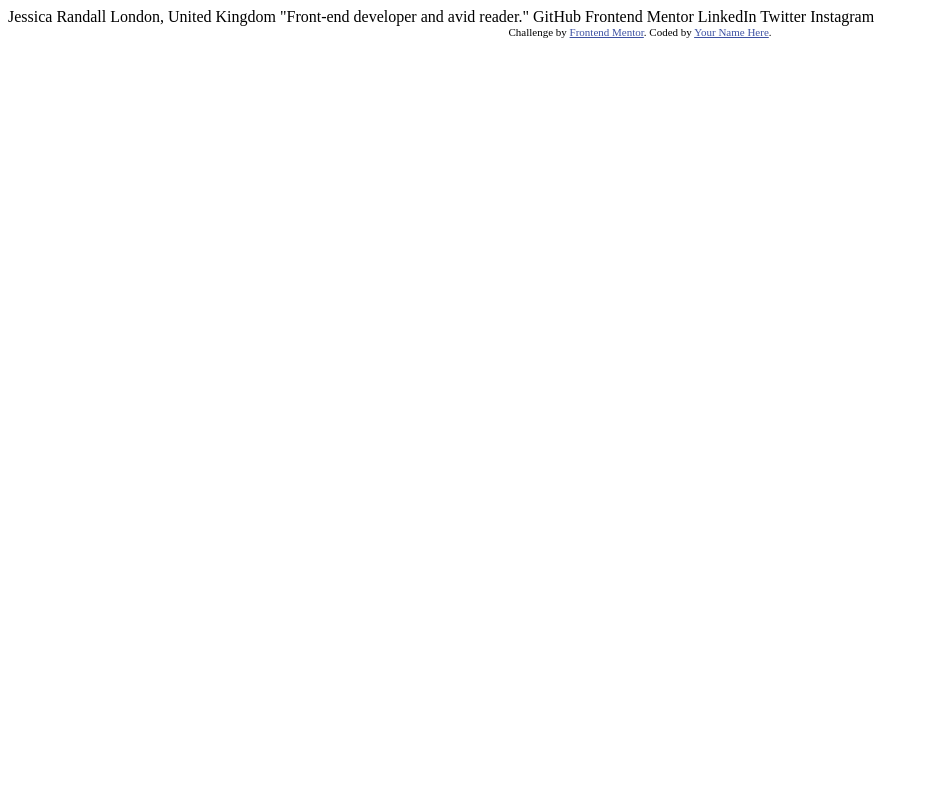
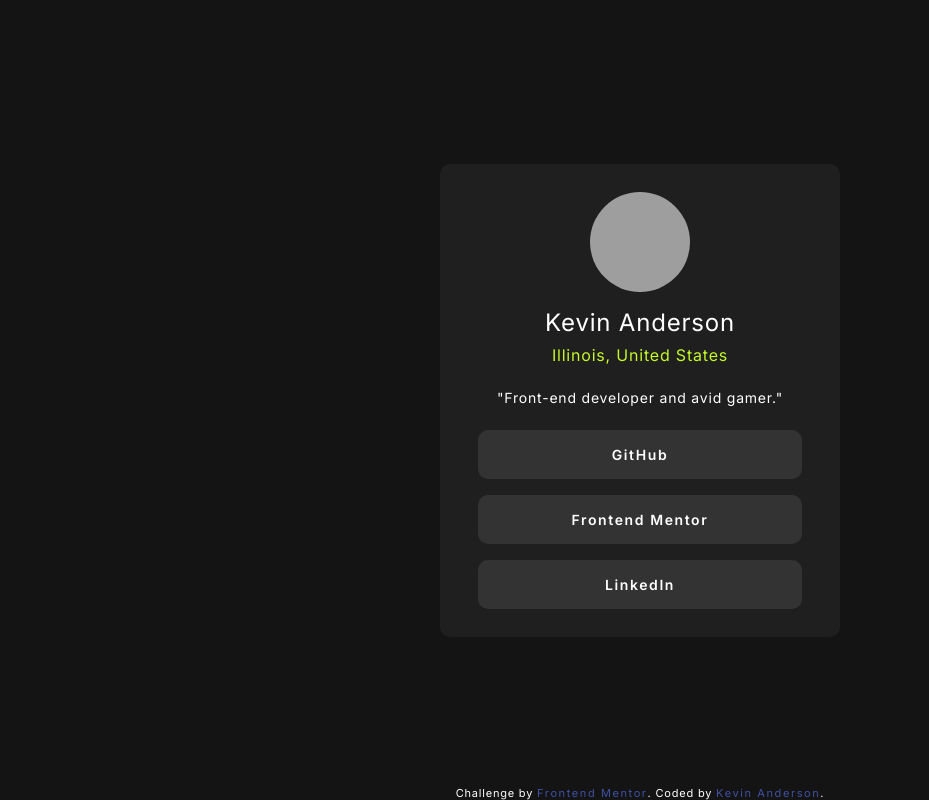
Before and after one commit to kevincanderson/FMLP003_social-links-profile-main, a plain HTML site: page index.html in a window 1280 px wide. Shown: the whole page, without its empty margins (0-929 px from the left). Drawn offline with Linux system fonts and the light colour scheme; grey boxes are pictures that could not be loaded.

Commit message:
Social Links v1 complete

```diff
--- a/index.html
+++ b/index.html
@@ -1,34 +1,51 @@
 <!DOCTYPE html>
 <html lang="en">
   <head>
-  <meta charset="UTF-8">
-  <meta name="viewport" content="width=device-width, initial-scale=1.0"> <!-- displays site properly based on user's device -->
+    <meta charset="UTF-8" />
+    <meta name="viewport" content="width=device-width, initial-scale=1.0" />
+    <!-- displays site properly based on user's device -->
+    <link rel="preconnect" href="https://fonts.googleapis.com" />
+    <link rel="preconnect" href="https://fonts.gstatic.com" crossorigin />
+    <link
+      href="https://fonts.googleapis.com/css2?family=Inter:ital,opsz,wght@0,14..32,100..900;1,14..32,100..900&display=swap"
+      rel="stylesheet"
+    />
 
-  <link rel="icon" type="image/png" sizes="32x32" href="./assets/images/favicon-32x32.png">
-
+    <link
+      rel="icon"
+      type="image/png"
+      sizes="32x32"
+      href="./assets/images/favicon-32x32.png"
+    />
+    <link rel="stylesheet" href="./style.css" />
     <title>Frontend Mentor | Social links profile</title>
-
-  <!-- Feel free to remove these styles or customise in your own stylesheet 👍 -->
-  <style>
-    .attribution { font-size: 11px; text-align: center; }
-    .attribution a { color: hsl(228, 45%, 44%); }
-  </style>
   </head>
   <body>
-
-  Jessica Randall
-  London, United Kingdom
-  "Front-end developer and avid reader."
-
-  GitHub
-  Frontend Mentor
-  LinkedIn
-  Twitter
-  Instagram
+    <div class="card">
+      <img
+        class="avatar"
+        src="https://avatars.githubusercontent.com/u/9544414"
+        alt="avatar"
+      />
+      <h1>Kevin Anderson</h1>
+      <h2>Illinois, United States</h2>
+      <p class="about-quote">"Front-end developer and avid gamer."</p>
+      <a href="https://github.com/kevincanderson" class="social-btn">GitHub</a>
+      <a
+        href="https://www.frontendmentor.io/profile/kevincanderson"
+        class="social-btn"
+        >Frontend Mentor</a
+      >
+      <a href="https://www.linkedin.com/in/andersonkc/" class="social-btn"
+        >LinkedIn</a
+      >
+    </div>
 
     <div class="attribution">
-    Challenge by <a href="https://www.frontendmentor.io?ref=challenge" target="_blank">Frontend Mentor</a>.
-    Coded by <a href="#">Your Name Here</a>.
+      Challenge by
+      <a href="https://www.frontendmentor.io?ref=challenge" target="_blank"
+        >Frontend Mentor</a
+      >. Coded by <a href="#">Kevin Anderson</a>.
     </div>
   </body>
 </html>
--- /dev/null
+++ b/style.css
@@ -0,0 +1,100 @@
+* {
+    box-sizing: border-box;
+    padding: 0;
+    margin: 0;
+}
+
+body {
+    background-color: hsl(0, 0%, 8%);
+    color: hsl(0, 0%, 100%);
+    display: flex;
+    justify-content: center;
+    align-items: center;
+    height: 100vh;
+    font-size: 14px;
+    font-family: "Inter", sans-serif;
+        letter-spacing: 0.05rem;
+}
+
+h1 {
+
+    font-size: 1.5rem;
+    font-weight: 400;
+    margin: 0.5rem 0 0.25rem;
+}
+
+h2 {
+    color: hsl(75, 94%, 57%);
+    font-size: 1rem;
+    font-weight: 400;
+    margin: 0.25rem 0 0.5rem;
+}
+
+a {
+    color: hsl(0, 0%, 100%);
+    letter-spacing: 0.1rem;
+}
+
+a:link,
+a:visited,
+a:hover,
+a:active{
+    text-decoration: none;
+
+}
+
+.card {
+    background-color: hsl(0, 0%, 12%);
+    width: 400px;
+    border-radius: 10px;
+    display:flex;
+    flex-direction: column;
+    align-items: center;
+    padding: 20px;
+}
+
+.avatar {
+    width: 100px;
+    height: 100px;
+    border-radius: 50%;
+    margin: 0.5rem 0;
+}
+
+.about-quote {
+    margin: 1rem;
+}
+
+.social-btn {
+    background-color: hsl(0, 0%, 20%);
+    margin: .5rem;
+    padding: 1rem 2rem;
+    width: 90%;
+    border-radius: 10px;
+    text-align: center;
+    font-weight: 600;
+}
+
+
+.attribution {
+    position: absolute;
+    bottom: 0;
+    left: 0;
+    width: 100%;
+    font-size: 11px;
+    text-align: center;
+}
+
+.attribution a {
+color: hsl(228, 45%, 44%);
+}
+
+
+@media screen and (max-width: 400px) {
+    .card {
+        width: 90%;
+    }
+
+    .about-quote {
+        font-size: 0.8rem;
+    }
+}
```
Lines whose indentation alone changed are shown as unchanged.
